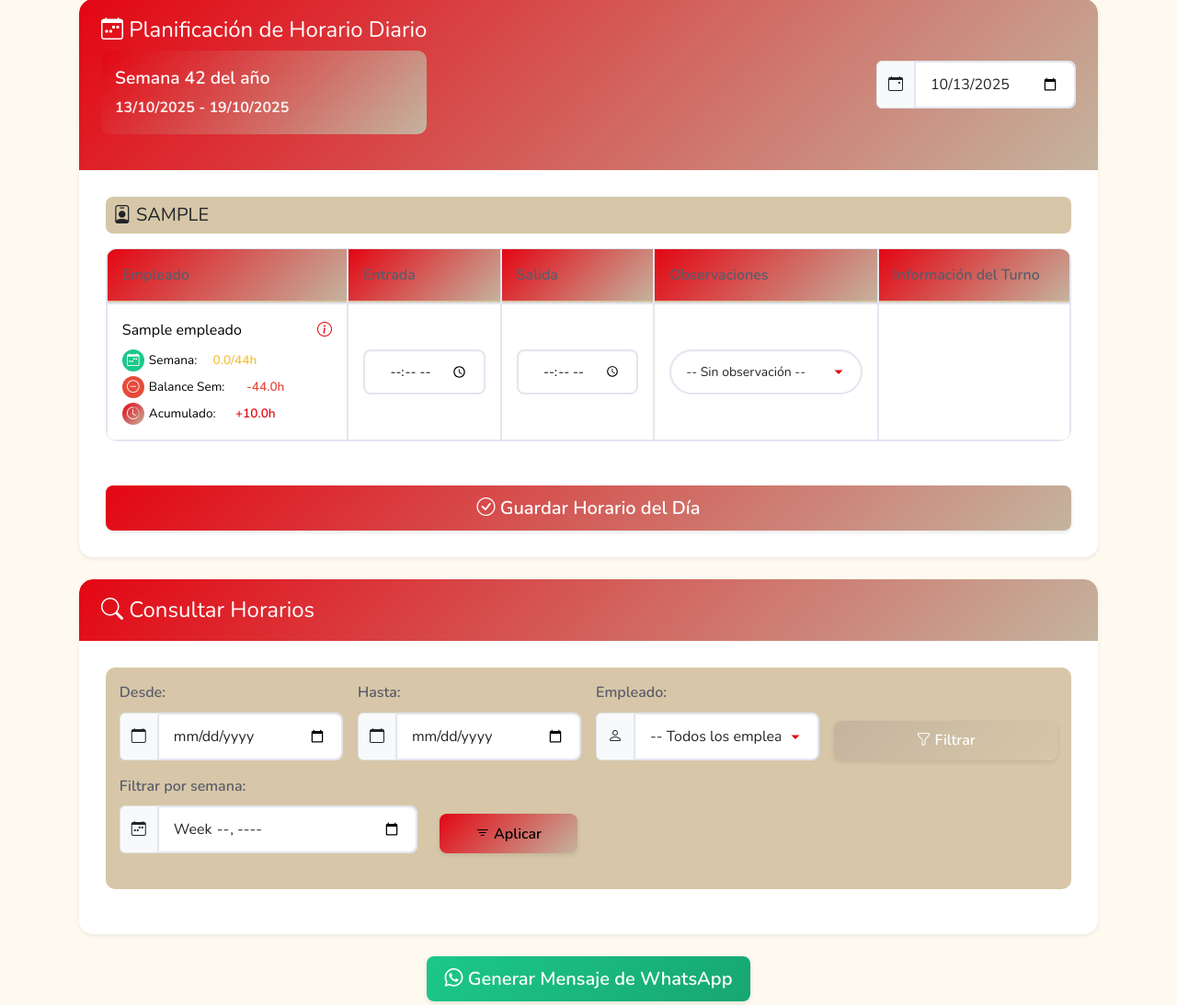
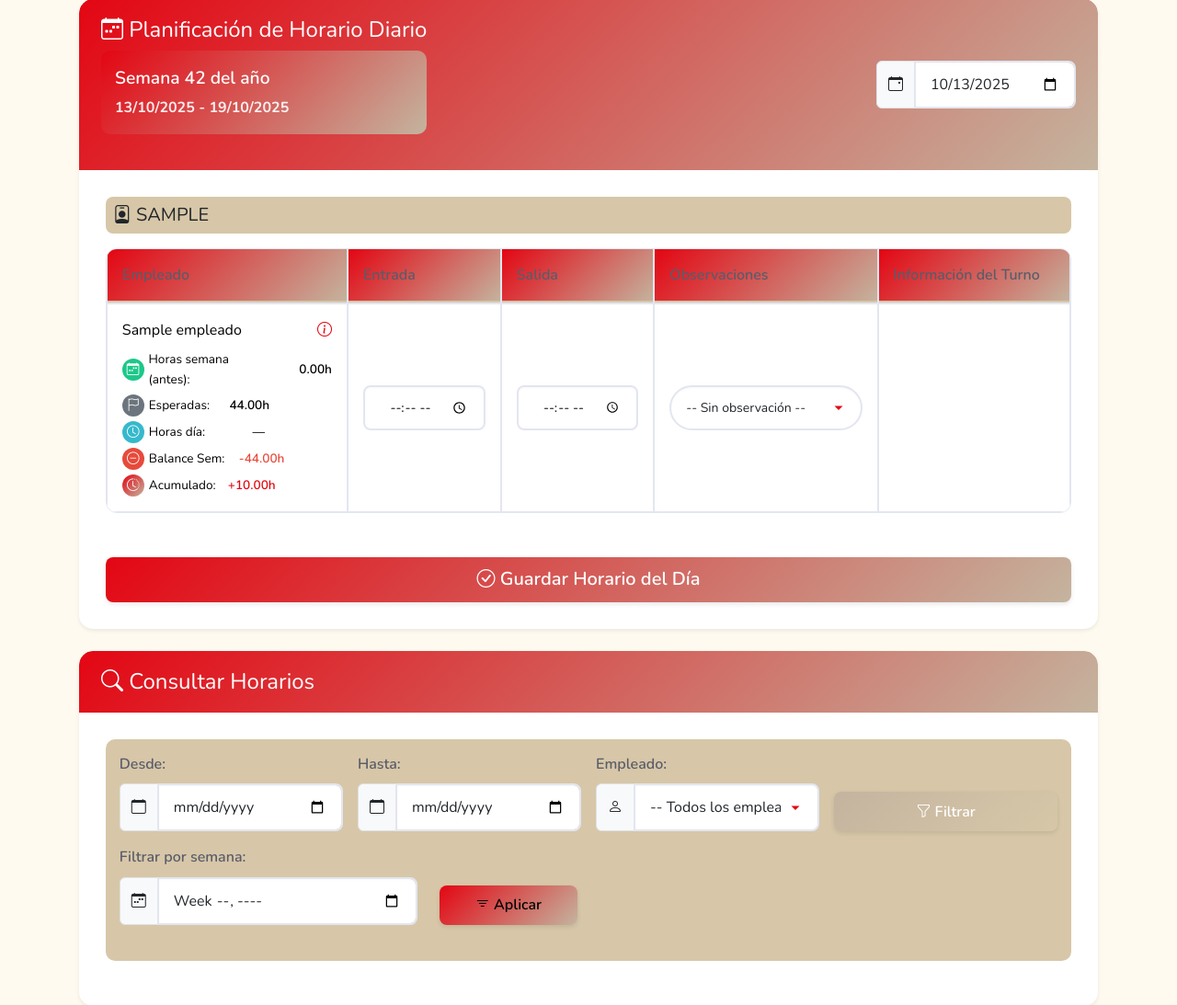
Before and after one commit to DanielViloria855/horarios, a Flask app: page /horario/diario in a window 1280 px wide. Shown: the part 153-1246 px from the top of the page at 92% size. Run offline with Flask 3, Linux system fonts and the light colour scheme; a user stored in the database is signed in; tables that the repository leaves empty hold one stand-in row (values such as "Sample post").

Commit message:
Update daily schedule UI: hours and balance display, UI-only calc
Replace balance container with identifiable IDs per employee; compute and display horas del día and provisional weekly balance (44h rule) on input without backend writes; toggle compensation visibility when weekly hours meet/exceed threshold; fetch accumulated balance with server-provided fallback; add brief inline comments explaining formulas.

```diff
--- a/templates/horario_diario.html
+++ b/templates/horario_diario.html
@@ -224,7 +224,7 @@
                         <tbody>
                         {% for empleado in empleados %}
                             {% set turno = turnos_existentes.get(empleado.id_empleado) %}
-                            <tr class="fila-empleado" data-id-empleado="{{ empleado.id_empleado }}" data-horas-semana="{{ empleado.horas_semana_actual }}">
+                            <tr class="fila-empleado" data-id-empleado="{{ empleado.id_empleado }}" data-horas-semana="{{ empleado.horas_semana_actual }}" data-balance-acumulado="{{ empleado.balance_acumulado }}">
                                 <td>
                                     <div class="d-flex justify-content-between align-items-center">
                                         <span>{{ empleado.nombre }}</span>
@@ -234,18 +234,28 @@
                                     <div class="balance-container mt-2">
                                         <div class="balance-item">
                                             <span class="balance-icon bg-success text-white"><i class="bi bi-calendar-week"></i></span>
-                                            <span class="balance-label">Semana:</span>
-                                            <span class="balance-value {% if empleado.horas_semana_actual >= 44 %}text-success{% else %}text-warning{% endif %}">
-                                                {{ "%.1f"|format(empleado.horas_semana_actual) }}/44h
+                                            <span class="balance-label">Horas semana (antes):</span>
+                                            <span class="balance-value" id="horas-semana-{{ empleado.id_empleado }}">
+                                                {{ "%.2f"|format(empleado.horas_semana_actual) }}h
                                             </span>
+                                        </div>
+                                        <div class="balance-item">
+                                            <span class="balance-icon bg-secondary text-white"><i class="bi bi-flag"></i></span>
+                                            <span class="balance-label">Esperadas:</span>
+                                            <span class="balance-value" id="horas-esperadas-{{ empleado.id_empleado }}">44.00h</span>
+                                        </div>
+                                        <div class="balance-item">
+                                            <span class="balance-icon bg-info text-white"><i class="bi bi-clock"></i></span>
+                                            <span class="balance-label">Horas día:</span>
+                                            <span class="balance-value" id="hora-dia-{{ empleado.id_empleado }}">—</span>
                                         </div>
                                         <div class="balance-item">
                                             <span class="balance-icon {% if empleado.balance_semanal >= 0 %}bg-info{% else %}bg-danger{% endif %} text-white">
                                                 <i class="bi {% if empleado.balance_semanal >= 0 %}bi-plus-circle{% else %}bi-dash-circle{% endif %}"></i>
                                             </span>
                                             <span class="balance-label">Balance Sem:</span>
-                                            <span class="balance-value {% if empleado.balance_semanal >= 0 %}text-info{% else %}text-danger{% endif %}">
-                                                {{ "%+.1f"|format(empleado.balance_semanal) }}h
+                                            <span class="balance-value {% if empleado.balance_semanal >= 0 %}text-info{% else %}text-danger{% endif %}" id="balance-semanal-{{ empleado.id_empleado }}">
+                                                {{ "%+.2f"|format(empleado.balance_semanal) }}h
                                             </span>
                                         </div>
                                         <div class="balance-item">
@@ -253,8 +263,8 @@
                                                 <i class="bi bi-clock-history"></i>
                                             </span>
                                             <span class="balance-label">Acumulado:</span>
-                                            <span class="balance-value {% if empleado.balance_acumulado >= 0 %}text-primary{% else %}text-warning{% endif %}">
-                                                {{ "%+.1f"|format(empleado.balance_acumulado) }}h
+                                            <span class="balance-value {% if empleado.balance_acumulado >= 0 %}text-primary{% else %}text-warning{% endif %}" id="acumulado-{{ empleado.id_empleado }}">
+                                                {{ "%+.2f"|format(empleado.balance_acumulado) }}h
                                             </span>
                                         </div>
                                     </div>
@@ -582,97 +592,102 @@ document.addEventListener('DOMContentLoaded', function() {
     const filas = document.querySelectorAll('.fila-empleado');
 
     async function actualizarEstatus(fila) {
+        // Lee referencias del DOM para esta fila
+        const empleadoId = fila.dataset.idEmpleado;
         const entradaInput = fila.querySelector('input[name^="entrada_"]');
         const salidaInput = fila.querySelector('input[name^="salida_"]');
         const mensajeDiv = fila.querySelector('.estatus-turno-interactivo');
-        const compensacionDiv = fila.querySelector('.compensacion-horas');
-        const empleadoId = fila.dataset.idEmpleado;
-        const horasSemanaActual = parseFloat(fila.dataset.horasSemana) || 0;
+        const compensacionDiv = document.getElementById(`compensacion-${empleadoId}`) || fila.querySelector('.compensacion-horas');
         const obsSelect = fila.querySelector('.obs-select');
 
-        // Limpiar el mensaje anterior
+        // Datos base de la semana/empleado
+        const horasSemanaAntes = parseFloat(fila.dataset.horasSemana) || 0.0;
+        const balanceAcumuladoServidor = parseFloat(fila.dataset.balanceAcumulado);
+        const HORAS_ESPERADAS_SEMANA = 44.0; // Regla: 44 horas por semana
+
+        // Elementos a actualizar
+        const horasSemanaEl = document.getElementById(`horas-semana-${empleadoId}`);
+        const horasEsperadasEl = document.getElementById(`horas-esperadas-${empleadoId}`);
+        const horasDiaEl = document.getElementById(`hora-dia-${empleadoId}`);
+        const balanceSemanalEl = document.getElementById(`balance-semanal-${empleadoId}`);
+        const acumuladoEl = document.getElementById(`acumulado-${empleadoId}`);
+
+        // Refresca placeholders fijos
+        if (horasSemanaEl) horasSemanaEl.textContent = `${horasSemanaAntes.toFixed(2)}h`;
+        if (horasEsperadasEl) horasEsperadasEl.textContent = `${HORAS_ESPERADAS_SEMANA.toFixed(2)}h`;
+
+        // Limpia mensajes dinámicos
         mensajeDiv.innerHTML = '';
-        compensacionDiv.style.display = 'none';
 
-        // Si hay una observación seleccionada, no calcular horas
+        // Si hay una observación seleccionada, no calcular horas ni mostrar compensación
         if (obsSelect && obsSelect.value !== '') {
+            if (compensacionDiv) compensacionDiv.style.display = 'none';
+            if (horasDiaEl) horasDiaEl.textContent = '—';
             return;
         }
 
-        if (!entradaInput.value || !salidaInput.value) return;
-
-        try {
+        // Calcula horas del día si hay entrada/salida y NO hay observación
+        let horasDia = null;
+        const hayObs = obsSelect && obsSelect.value !== '';
+        if (!hayObs && entradaInput && salidaInput && entradaInput.value && salidaInput.value) {
             const entrada = new Date(`1970-01-01T${entradaInput.value}`);
             let salida = new Date(`1970-01-01T${salidaInput.value}`);
-
-            // Si la salida es anterior a la entrada, asumimos que es del día siguiente
+            // Si salida < entrada asumimos que la salida es al día siguiente
             if (salida < entrada) {
                 salida.setDate(salida.getDate() + 1);
             }
+            horasDia = (salida - entrada) / 3600000;
+        }
 
-            const duracionHoras = (salida - entrada) / 1000 / 3600;
+        // Actualiza "Horas día"
+        if (horasDiaEl) {
+            horasDiaEl.textContent = horasDia !== null ? `${horasDia.toFixed(2)}h` : '—';
+        }
 
-            // Obtener el balance actual del empleado
-            const response = await fetch(`/api/empleado/${empleadoId}/balance`);
-            const data = await response.json();
-            const balance = parseFloat(data.balance);
+        // Calcula balance semanal provisional cuando haya horas del día
+        if (horasDia !== null) {
+            // Fórmula: balanceProvisional = horasSemanaAntes + horasDia - 44.0
+            const balanceProvisional = horasSemanaAntes + horasDia - HORAS_ESPERADAS_SEMANA;
+            const balanceProvisionalTxt = `${balanceProvisional >= 0 ? '+' : ''}${balanceProvisional.toFixed(2)}h`;
+            if (balanceSemanalEl) balanceSemanalEl.textContent = balanceProvisionalTxt;
 
-            let html = '';
-            const diferencia = duracionHoras - 8;
-            const horasEsperadasSemana = 44; // 44 horas semanales
-            const balanceSemanal = horasSemanaActual + duracionHoras - horasEsperadasSemana;
+            // Mensajes informativos según el caso
+            const tipo = balanceProvisional >= 0 ? 'success' : 'warning';
+            const html = `
+                <div class="alert alert-info py-1 px-2 small mb-1">
+                    <i class="bi bi-info-circle me-1"></i>
+                    Horas día: <strong>${horasDia.toFixed(2)}h</strong>
+                </div>
+                <div class="alert alert-${tipo} py-1 px-2 small">
+                    <i class="bi bi-calendar-week me-1"></i>
+                    Balance semanal provisional: <strong>${balanceProvisionalTxt}</strong>
+                </div>
+            `;
+            mensajeDiv.innerHTML = html;
+        }
 
-            // Siempre mostrar las horas del día y el balance semanal
-            if (diferencia > 0) {
-                html += `<div class="alert alert-info py-1 px-2 small mb-1">
-                    <i class="bi bi-info-circle me-1"></i>
-                    <strong>${duracionHoras.toFixed(2)}h</strong> este día
-                    (<strong>+${diferencia.toFixed(2)}h</strong> extra)
-                </div>`;
-            } else if (diferencia < 0) {
-                html += `<div class="alert alert-warning py-1 px-2 small mb-1">
-                    <i class="bi bi-info-circle me-1"></i>
-                    <strong>${duracionHoras.toFixed(2)}h</strong> este día
-                    (<strong>${diferencia.toFixed(2)}h</strong> por debajo)
-                </div>`;
-            } else {
-                html += `<div class="alert alert-success py-1 px-2 small mb-1">
-                    <i class="bi bi-info-circle me-1"></i>
-                    <strong>${duracionHoras.toFixed(2)}h</strong> este día
-                    (turno completo)
-                </div>`;
+        // Regla de mostrar/ocultar compensación
+        // Muestra si: horasSemanaAntes >= 44  OR  horasSemanaAntes + horasDia >= 44
+        const cumpleComp = (horasSemanaAntes >= HORAS_ESPERADAS_SEMANA) ||
+                           (horasDia !== null && (horasSemanaAntes + horasDia >= HORAS_ESPERADAS_SEMANA));
+        if (compensacionDiv) {
+            compensacionDiv.style.display = cumpleComp ? 'block' : 'none';
+        }
+
+        // Actualiza "Acumulado" usando API con fallback a valor del servidor
+        let acumuladoValor = isNaN(balanceAcumuladoServidor) ? 0 : balanceAcumuladoServidor;
+        try {
+            const resp = await fetch(`/api/empleado/${empleadoId}/balance`);
+            if (resp.ok) {
+                const data = await resp.json();
+                const balanceApi = parseFloat(data.balance);
+                if (!isNaN(balanceApi)) acumuladoValor = balanceApi;
             }
-
-            // Mostrar balance semanal
-            html += `<div class="alert alert-secondary py-1 px-2 small">
-                <i class="bi bi-calendar-week me-1"></i>
-                Balance semanal: <strong>${balanceSemanal.toFixed(2)}h</strong>
-            </div>`;
-
-            // Mostrar sección de compensación solo si se han completado las horas semanales
-            if (horasSemanaActual + duracionHoras >= horasEsperadasSemana) {
-                compensacionDiv.style.display = 'block';
-
-                // Si hay horas extra, ofrecer cobrar
-                if (diferencia > 0) {
-                    html += `<div class="alert alert-success py-1 px-2 small mt-1">
-                        <i class="bi bi-plus-circle me-1"></i>
-                        <strong>+${diferencia.toFixed(2)}h</strong> disponibles para la bolsa
-                    </div>`;
-                }
-                // Si faltan horas, ofrecer pagar con balance (solo si hay saldo positivo)
-                else if (diferencia < 0 && balance > 0) {
-                    html += `<div class="alert alert-warning py-1 px-2 small mt-1">
-                        <i class="bi bi-dash-circle me-1"></i>
-                        Puede usar hasta <strong>${Math.min(Math.abs(diferencia), balance).toFixed(2)}h</strong> de su bolsa
-                    </div>`;
-                }
-            }
-
-            mensajeDiv.innerHTML = html;
-
-        } catch (error) {
-            console.error("Error al obtener balance:", error);
+        } catch (e) {
+            // No mostrar errores en UI; se usa fallback del servidor
+        }
+        if (acumuladoEl) {
+            acumuladoEl.textContent = `${acumuladoValor >= 0 ? '+' : ''}${acumuladoValor.toFixed(2)}h`;
         }
     }
 
```
